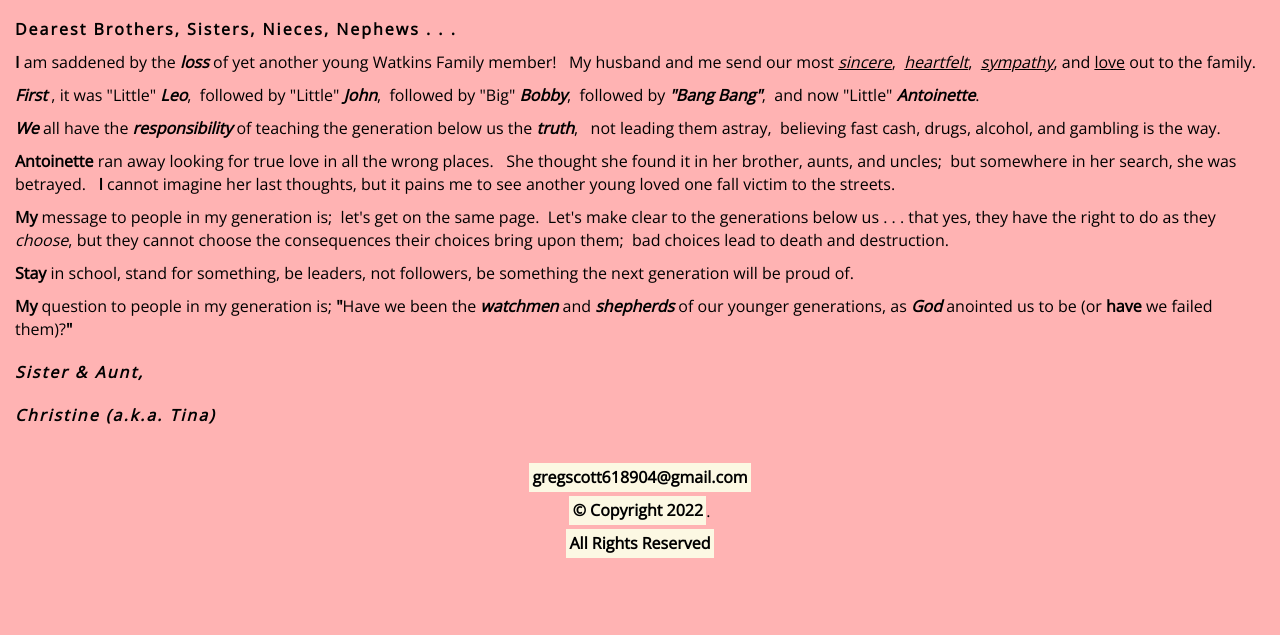
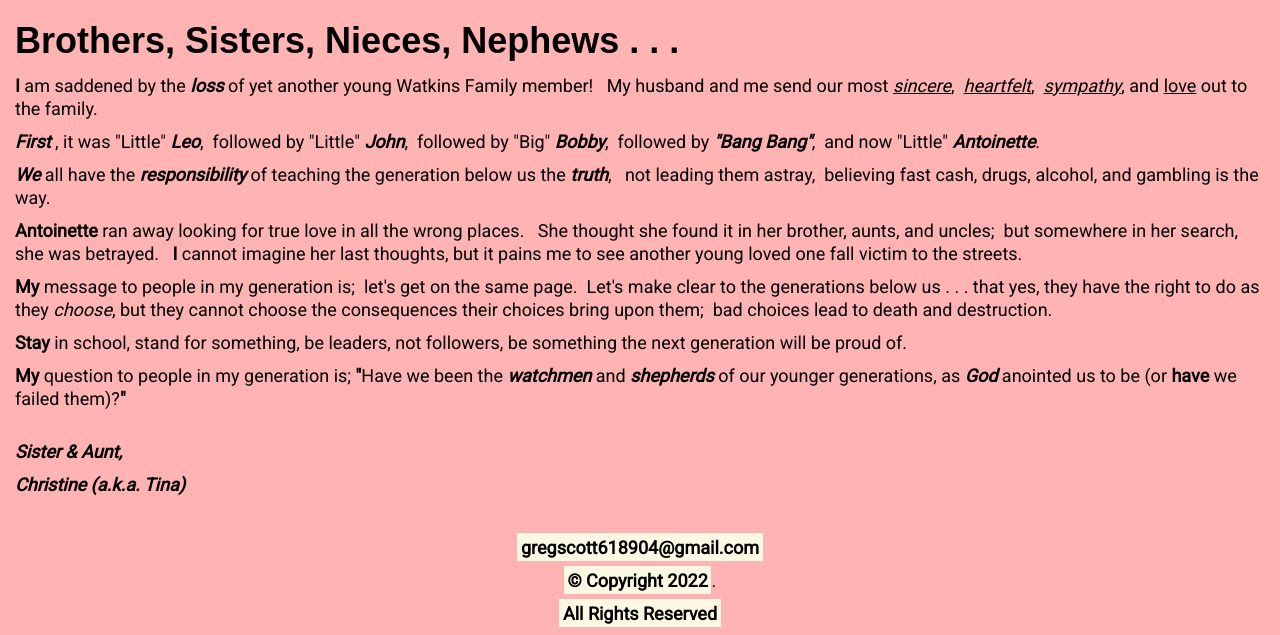
Before and after one commit to gscott58/antoinette-sympathy-card, a plain HTML site: page index.html in a window 1280 px wide. Shown: the part 1016-1651 px from the top of the page. Before the commit the page ends 1582 px from the top, so only its background shows below. Drawn offline with nearby package versions, Linux system fonts and the light colour scheme; a web font is replaced by a local one.

Commit message:
Changed to Google Roboto Font . . .

```diff
--- a/index.html
+++ b/index.html
@@ -10,6 +10,10 @@
     <script src="https://maxcdn.bootstrapcdn.com/bootstrap/3.3.7/js/bootstrap.min.js"></script>
     <script src="https://code.jquery.com/ui/1.12.1/jquery-ui.js"></script>
     <link rel="stylesheet" href="css/screen.css">
+
+    <link rel="preconnect" href="https://fonts.googleapis.com">
+    <link rel="preconnect" href="https://fonts.gstatic.com" crossorigin>
+    <link href="https://fonts.googleapis.com/css2?family=Roboto&display=swap" rel="stylesheet">
     <style>
             #page-title,
             #photo,
@@ -23,6 +27,12 @@
             {
                 margin-top:    10px;
                 display:       none;
+            }
+
+            p {
+                font-family: 'Roboto', sans-serif;
+                font-size: 18px;
+                color: #000000;
             }
     </style>
 </head>
@@ -39,7 +49,7 @@
     </div>
 
     <div id="greetings">
-        <h2><strong>Dearest Brothers, Sisters, Nieces, Nephews . . .</strong></h2>
+        <h1>Brothers, Sisters, Nieces, Nephews . . .</h1>
     </div>
 
     <div id="main-content">
@@ -74,8 +84,9 @@
     </div>
 
     <div id="signature">
-        <h2><strong><i>Sister & Aunt,</i></strong></h2>
-        <h2><strong><i>Christine (a.k.a. Tina)</i></strong></h2>
+        &nbsp;
+        <p><strong><i>Sister & Aunt,</i></strong></p>
+        <p><strong><i>Christine (a.k.a. Tina)</i></strong></p>
     </div>
     &nbsp;
     <footer id="copyright">
```
